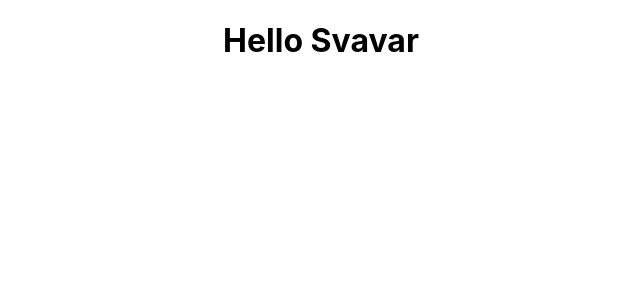
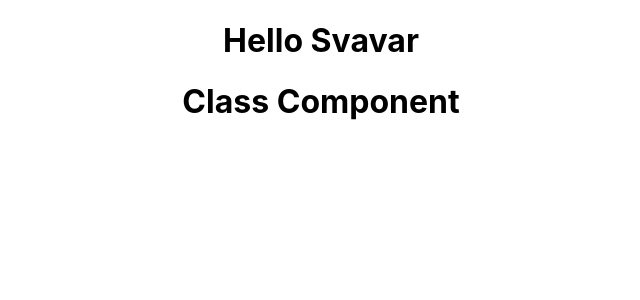
Before and after one commit to Svavar16/ReactLearning, a React (Create React App) app in the folder React beginner(Youtube)/hello-world/: page / in a window 1280 px wide. Shown: the top 300 px of the page, without its empty margins (319-959 px from the left). Built offline with nearby package versions, Linux system fonts and the light colour scheme.

Commit message:
State class

```diff
--- a/React beginner(Youtube)/hello-world/src/App.js
+++ b/React beginner(Youtube)/hello-world/src/App.js
@@ -2,11 +2,13 @@
 import logo from './logo.svg';
 import './App.css';
 import Greet from './components/Greet'
+import Welcome from './components/Welcome'
 
 function App() {
   return (
     <div className="App">
       <Greet />
+      <Welcome />
     </div>
   );
 }
--- /dev/null
+++ b/React beginner(Youtube)/hello-world/src/components/Welcome.js
@@ -0,0 +1,9 @@
+import React, { Component } from 'react'
+
+class Welcome extends Component {
+    render() {
+        return <h1>Class Component</h1>
+    }
+}
+
+export default Welcome
```
